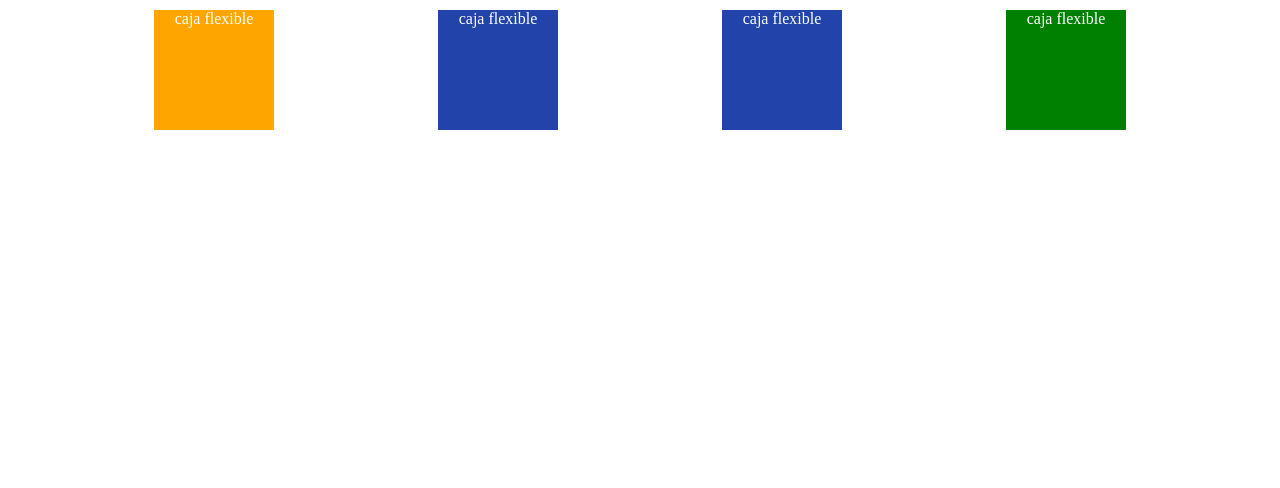
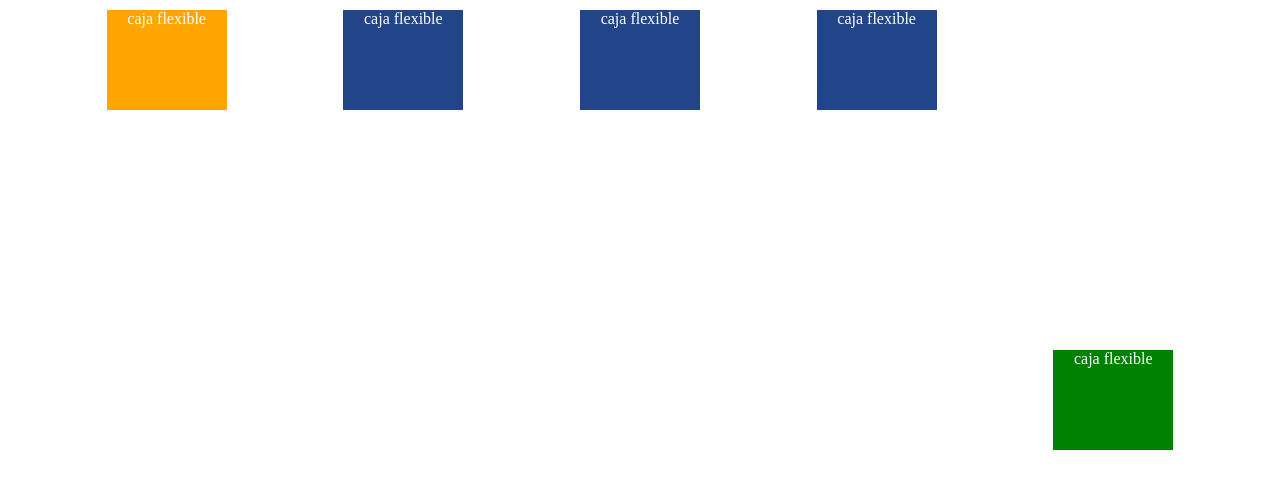
Before and after one commit to MrPerales/Css-curso-, a plain HTML site: page index.html in a window 1280 px wide. Drawn offline with nearby package versions, Linux system fonts and the light colour scheme.

Commit message:
aling-self

```diff
--- a/estilo.css
+++ b/estilo.css
@@ -1,17 +1,15 @@
 .flex-container{
     display: flex;
-    flex-wrap: wrap;
     justify-content: space-evenly; /*center,space-evenly ,space-around,space-between*/
     height: 100vh;
-    align-items:flex-start;        /*center,flex-end*/
 }
 
 .flex-item{
-    background-color: #24a;
+    background-color: #248;
     color: #fff;
     margin: 10px;
-    height: 120px;
     min-width: 120px;
+    height: 100px;
     text-align: center;
 }
 .orange
@@ -21,4 +19,5 @@
 }
 .green{
     background: green;
+    align-self:center;
 }
--- a/index.html
+++ b/index.html
@@ -12,6 +12,8 @@
         <div class="flex-item orange">caja flexible</div>
         <div class="flex-item">caja flexible</div>
         <div class="flex-item">caja flexible</div>
+        <div class="flex-item">caja flexible</div>
+
         <div class="flex-item green">caja flexible</div>
     </div>
 </body>
```
